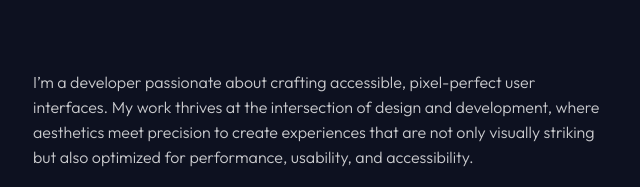
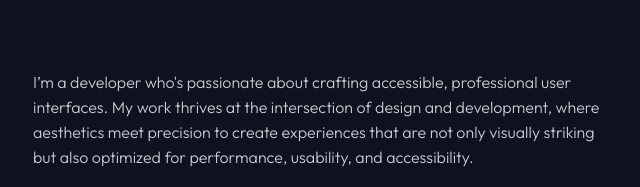
Before and after one commit to joaquinrodini/joaquinrodini.github.io, a website: page index.html in a window 1280 px wide. Shown: the part 1565-1752 px from the top of the page, 551-1191 px from the left. Drawn offline with Linux system fonts and the light colour scheme; files whose address does not match are found by name.

Commit message:
Update index.html

```diff
--- a/index.html
+++ b/index.html
@@ -18,8 +18,8 @@
           <h1>Joaquin Rodini</h1>
         </a>
         <h2>
-          Front End developer <br /><span
-            >Crafting delightful digital products with passion.</span
+          Front-End Developer <br /><span
+            >Crafting innovative digital products with passion.</span
           >
         </h2>
       </div>
@@ -136,11 +136,11 @@
       <section id="about">
         <div class="bio">
           <p>
-            I’m a developer passionate about crafting accessible, pixel-perfect
-            user interfaces. My work thrives at the intersection of design and
-            development, where aesthetics meet precision to create experiences
-            that are not only visually striking but also optimized for
-            performance, usability, and accessibility.
+            I’m a developer who's passionate about crafting accessible,
+            professional user interfaces. My work thrives at the intersection of
+            design and development, where aesthetics meet precision to create
+            experiences that are not only visually striking but also optimized
+            for performance, usability, and accessibility.
           </p>
           <br />
           <p>
```
